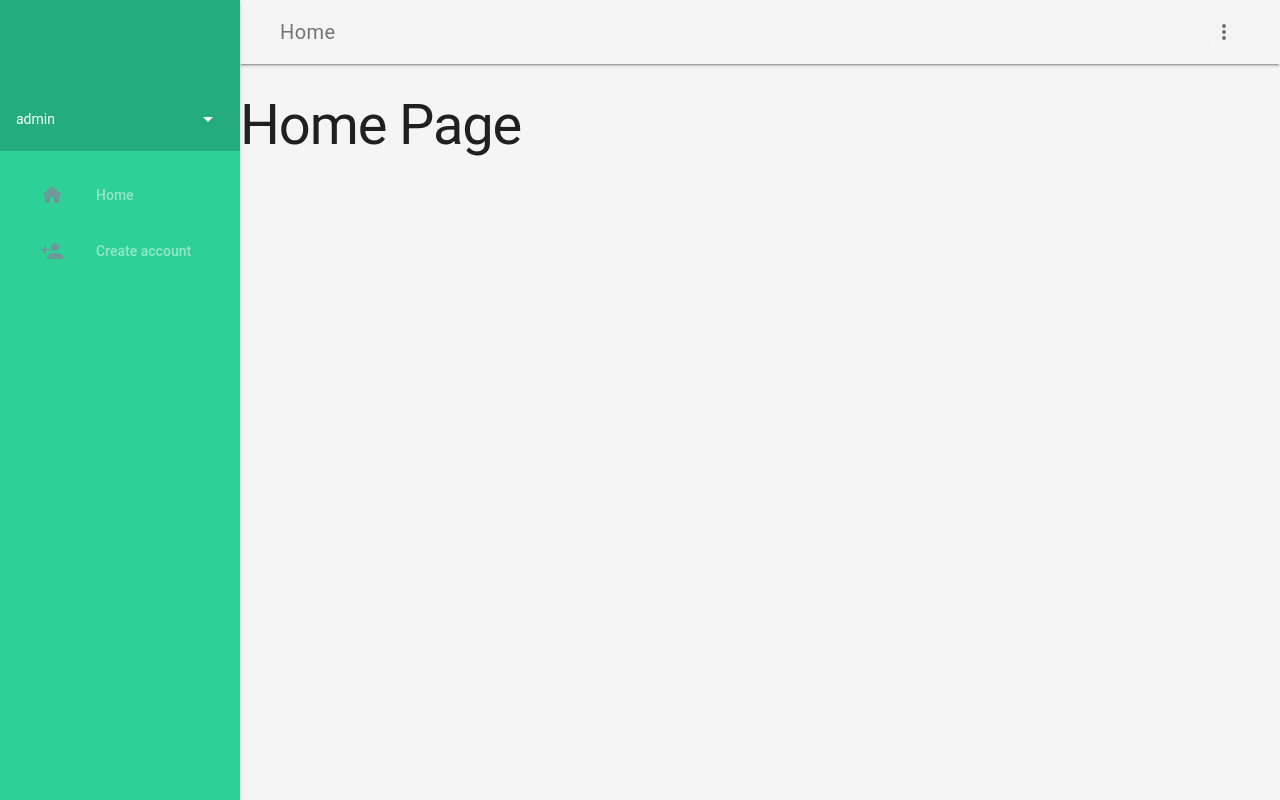
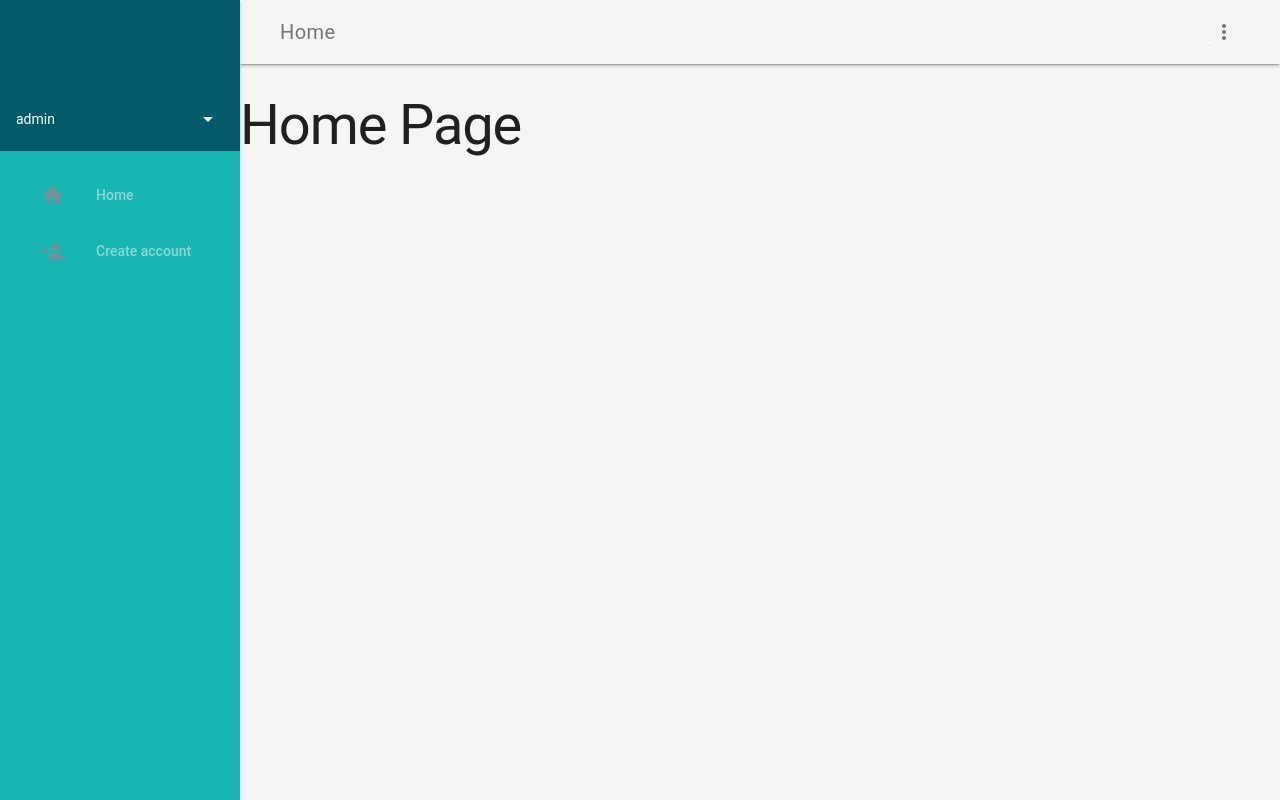
Before and after one commit to Siang-Yi/TeamSynthetic, a Flask app: page /admin/ in a window 1280 px wide. Run offline with Flask 2, Linux system fonts and the light colour scheme.

Commit message:
design changes

```diff
--- a/mainPackage/templates/login.html
+++ b/mainPackage/templates/login.html
@@ -18,6 +18,7 @@
 		<div class="img">
       <image src="{{ url_for('static', filename='img/medical.svg') }}" >
 		</div>
+
 		<div class="login-content">
 			<form class="" action="" method="post">
         <image src="{{ url_for('static', filename='img/avatar.svg') }}" >
--- a/mainPackage/templates/main-temp.html
+++ b/mainPackage/templates/main-temp.html
@@ -42,7 +42,7 @@
           </ul>
         </div>
       </header>
-      <div class="demo-drawer mdl-layout__drawer mdl-color-text--white" style="background-color:#25AC7E;">
+      <div class="demo-drawer mdl-layout__drawer mdl-color-text--white" style="background-color:#045a68;">
         <header class="demo-drawer-header">
           <div class="demo-avatar-dropdown">
             <span>{% block username %}{% endblock %}</span>
@@ -57,7 +57,7 @@
             </ul>
           </div>
         </header>
-        <nav class="demo-navigation mdl-navigation" style="background-color:#2DD096;">
+        <nav class="demo-navigation mdl-navigation" style="background-color:#19b5b1;">
           {% block navItem %}
           {% endblock %}
       </div>
```
Also changed, not shown: mainPackage/static/login-signup.css (+9 -1 lines), mainPackage/static/signup.css (+4 -3 lines), mainPackage/static/img/wave.png.
